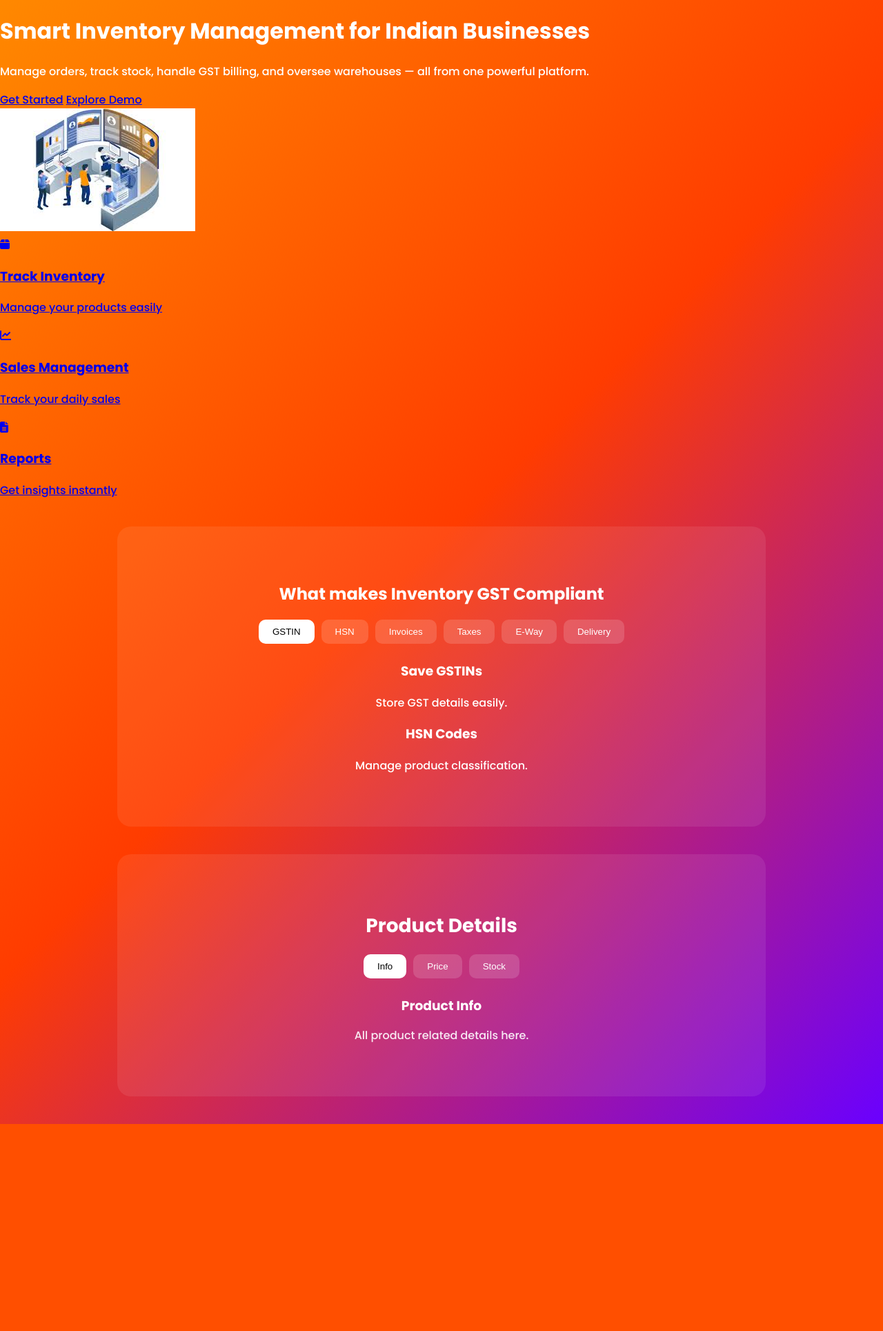
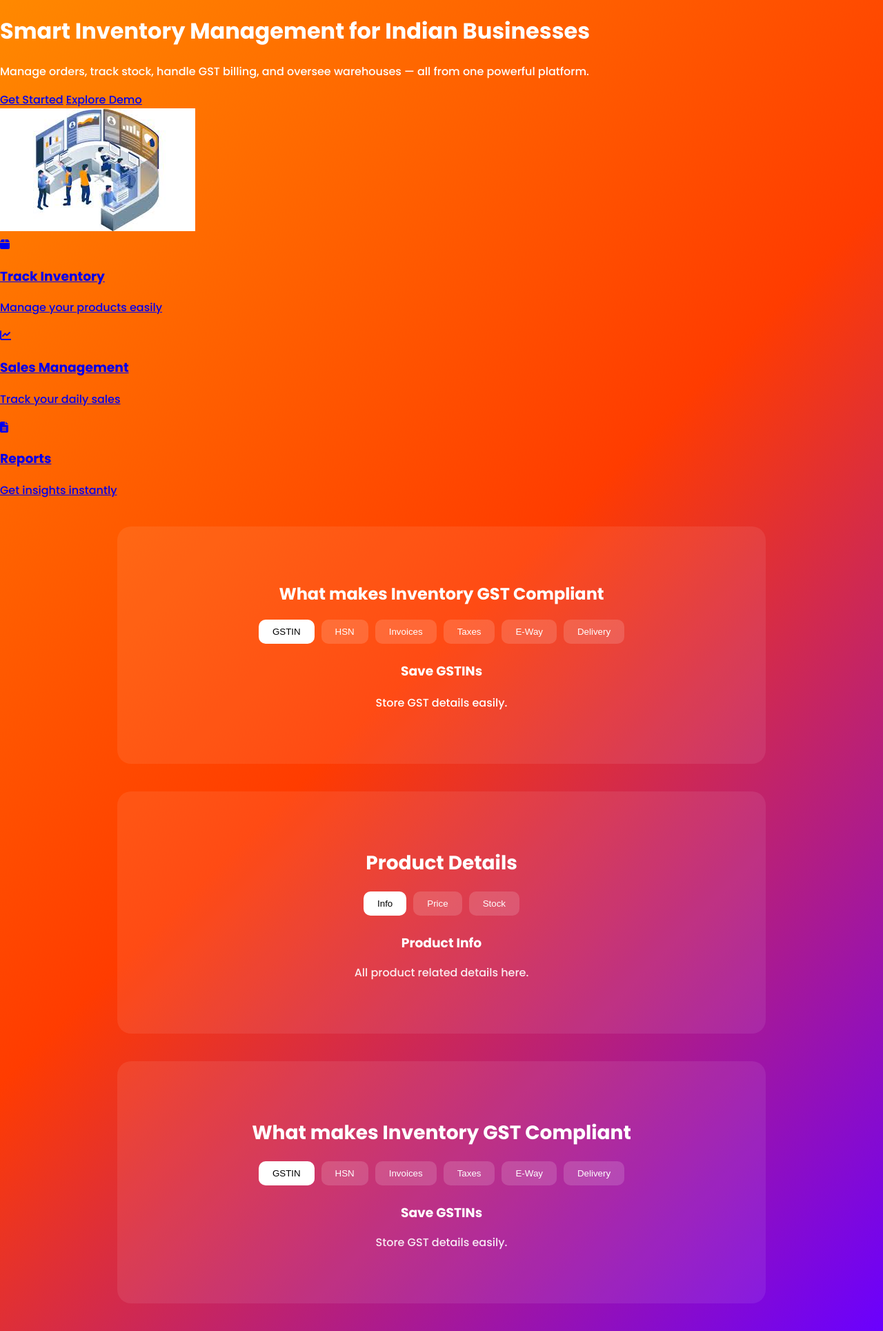
Before and after one commit to Sammohan693/inventory-project, a Django app: page / in a window 1280 px wide. Shown: the part 67-1996 px from the top of the page at 69% size. Before the commit the page ends 1696 px from the top, so only its background shows below. Run offline with Django 5.2, Linux system fonts and the light colour scheme.

Commit message:
added tab animation gst section

```diff
--- a/static/css/style.css
+++ b/static/css/style.css
@@ -183,3 +183,32 @@
 .gst-content p {
     opacity: 0.9;
 }
+
+/* 🔥 TAB CONTENT HIDE */
+.tab-content {
+    display: none;
+    animation: fadeIn 0.5s ease;
+}
+
+/* 🔥 ACTIVE SHOW */
+.tab-content.active {
+    display: block;
+}
+
+/* 🔥 TAB ACTIVE STYLE */
+.tab.active {
+    background: white;
+    color: black;
+}
+
+/* 🔥 ANIMATION */
+@keyframes fadeIn {
+    from {
+        opacity: 0;
+        transform: translateY(15px);
+    }
+    to {
+        opacity: 1;
+        transform: translateY(0);
+    }
+}
--- a/templates/home.html
+++ b/templates/home.html
@@ -161,6 +161,55 @@
 
 </div>
 
+<div class="gst-section">
+
+    <h2 class="gst-title">What makes Inventory GST Compliant</h2>
+
+    <div class="tabs">
+        <button class="tab active" onclick="showTab('gstin')">GSTIN</button>
+        <button class="tab" onclick="showTab('hsn')">HSN</button>
+        <button class="tab" onclick="showTab('invoice')">Invoices</button>
+        <button class="tab" onclick="showTab('tax')">Taxes</button>
+        <button class="tab" onclick="showTab('eway')">E-Way</button>
+        <button class="tab" onclick="showTab('delivery')">Delivery</button>
+    </div>
+
+    <div class="gst-content">
+
+        <div id="gstin" class="tab-content active">
+            <h3>Save GSTINs</h3>
+            <p>Store GST details easily.</p>
+        </div>
+
+        <div id="hsn" class="tab-content">
+            <h3>HSN Codes</h3>
+            <p>Manage product classification.</p>
+        </div>
+
+        <div id="invoice" class="tab-content">
+            <h3>Create Invoices</h3>
+            <p>Generate GST invoices instantly.</p>
+        </div>
+
+        <div id="tax" class="tab-content">
+            <h3>Auto Tax Calculation</h3>
+            <p>Calculate GST automatically.</p>
+        </div>
+
+        <div id="eway" class="tab-content">
+            <h3>E-Way Bills</h3>
+            <p>Generate and manage E-way bills.</p>
+        </div>
+
+        <div id="delivery" class="tab-content">
+            <h3>Delivery Tracking</h3>
+            <p>Track shipments and delivery status.</p>
+        </div>
+
+    </div>
+
+</div>
+
 <!-- 🔥 JS -->
 <script>
 function showTab(tabId, btn) {
```
Also changed, not shown: templates/base.html (+21 -0 lines).
